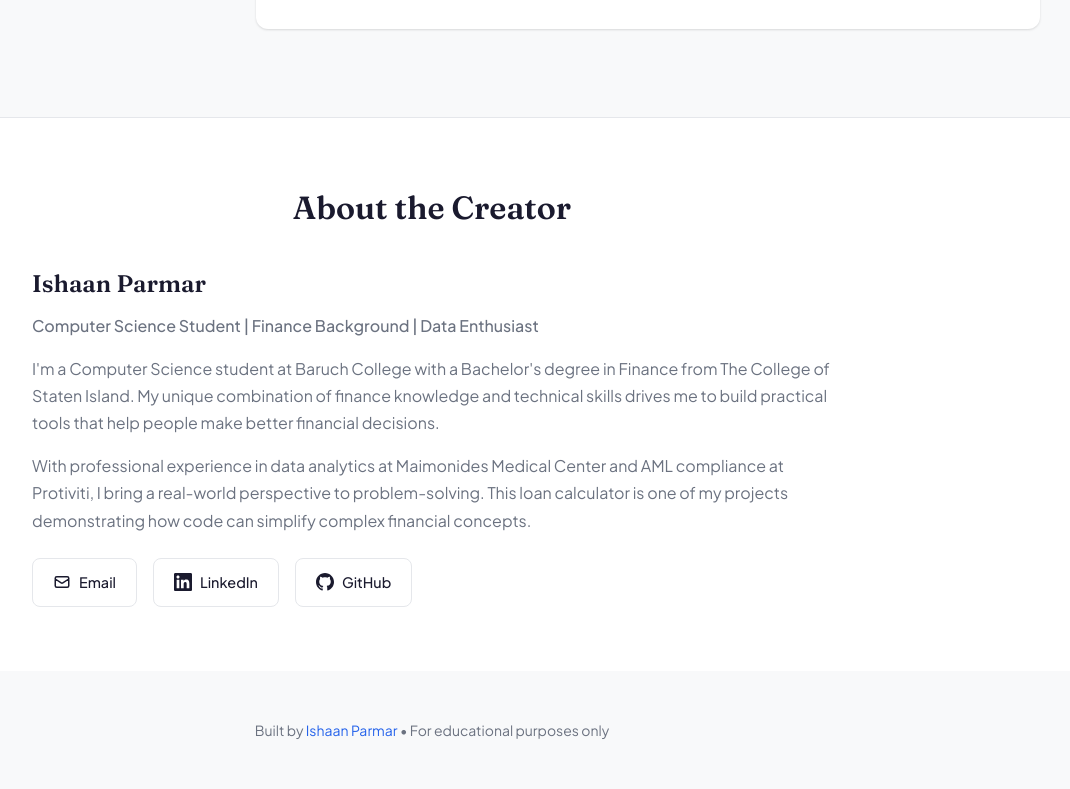
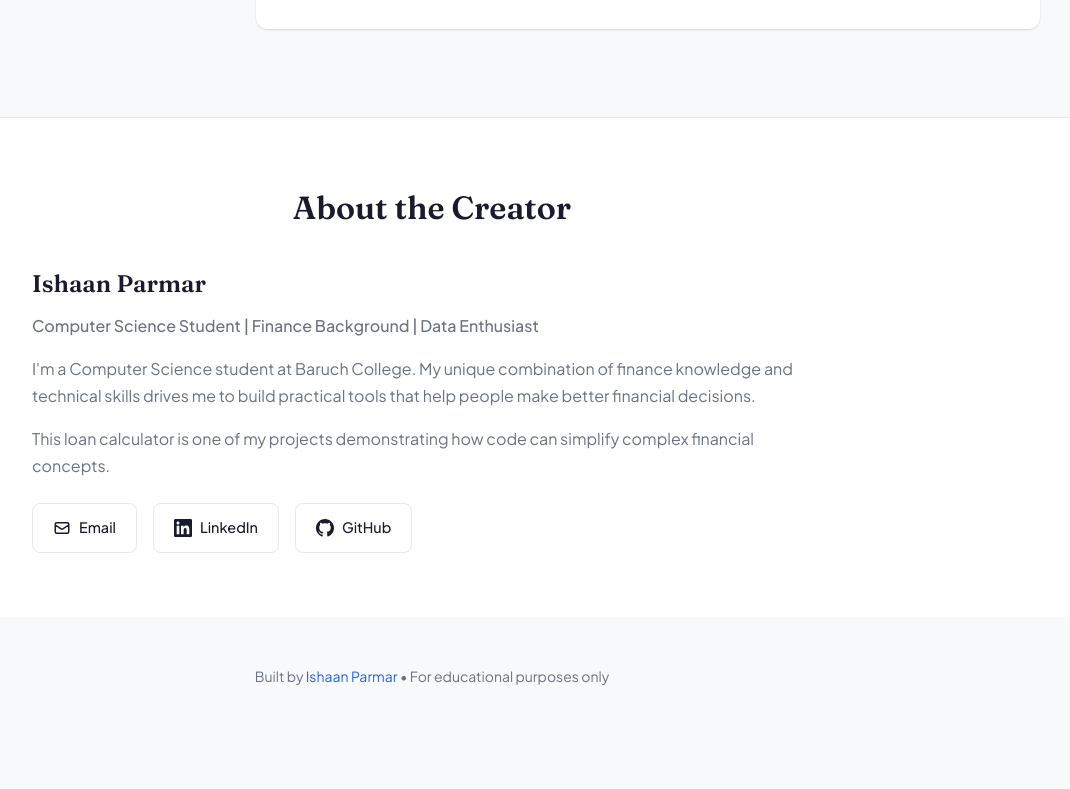
Before and after one commit to ishaanparm/loanly-Project, a plain HTML site: page index.html in a window 1280 px wide. Shown: the part 2041-2830 px from the top of the page, without its empty margins (208-1278 px from the left). After the commit the page ends 2776 px from the top, so only its background shows below. Drawn offline with nearby package versions, Linux system fonts and the light colour scheme.

Commit message:
Update index.html

```diff
--- a/index.html
+++ b/index.html
@@ -1233,8 +1233,8 @@
                 <div class="about-text">
                     <h3>Ishaan Parmar</h3>
                     <p class="about-tagline">Computer Science Student | Finance Background | Data Enthusiast</p>
-                    <p>I'm a Computer Science student at Baruch College with a Bachelor's degree in Finance from The College of Staten Island. My unique combination of finance knowledge and technical skills drives me to build practical tools that help people make better financial decisions.</p>
-                    <p>With professional experience in data analytics at Maimonides Medical Center and AML compliance at Protiviti, I bring a real-world perspective to problem-solving. This loan calculator is one of my projects demonstrating how code can simplify complex financial concepts.</p>
+                    <p>I'm a Computer Science student at Baruch College. My unique combination of finance knowledge and technical skills drives me to build practical tools that help people make better financial decisions.</p>
+                    <p> This loan calculator is one of my projects demonstrating how code can simplify complex financial concepts.</p>
                     <div class="about-links">
                         <a href="mailto:ishaanparmar@icloud.com" class="about-link">
                             <svg xmlns="http://www.w3.org/2000/svg" fill="none" viewBox="0 0 24 24" stroke="currentColor" stroke-width="2" width="18" height="18">
```
